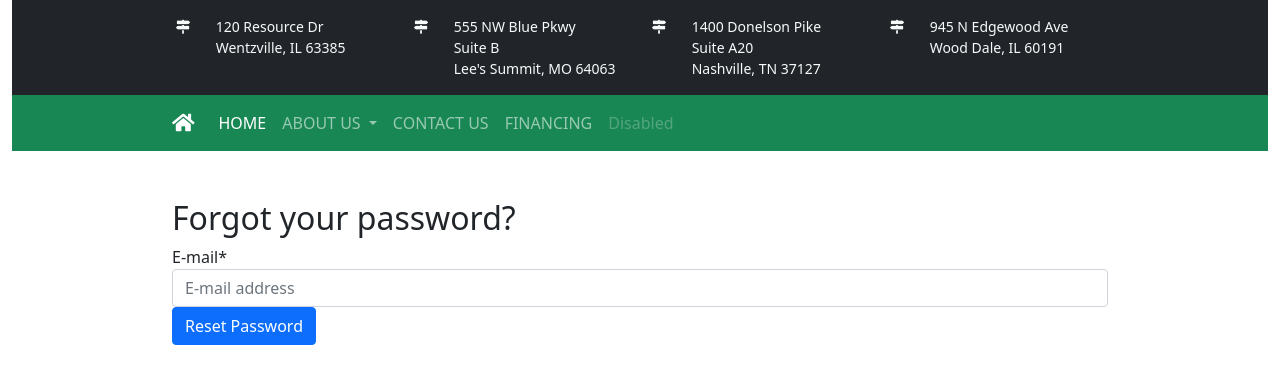
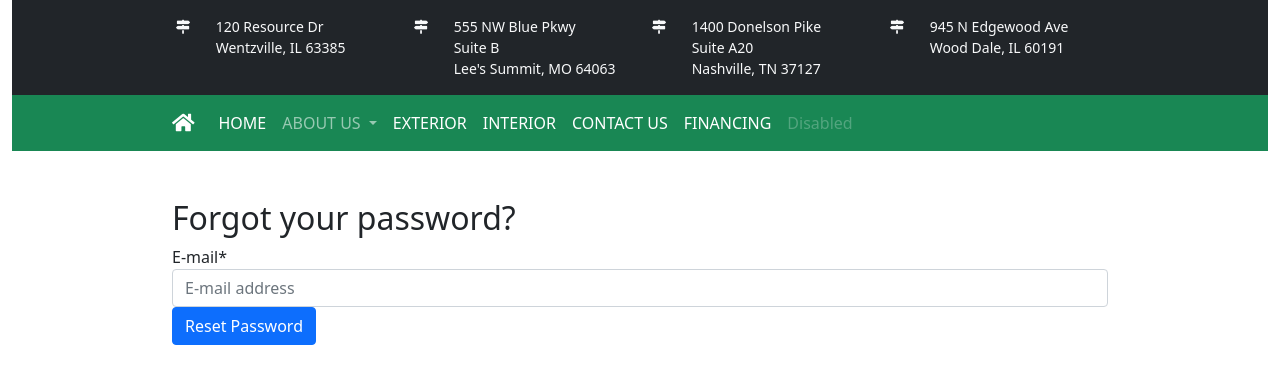
Before and after one commit to Kenan-Kadic/wood, a Django app: page /accounts/password/reset/ in a window 1280 px wide. Shown: the top 390 px of the page. Run offline with Django 3.2, Linux system fonts and the light colour scheme; some libraries are stand-ins or nearby versions.

Commit message:
fixing navigation

```diff
--- a/pages/urls.py
+++ b/pages/urls.py
@@ -1,6 +1,7 @@
 from django.urls import path
 from .views import homePageView, aboutPageView, financingPageView, contactPageView, exteriorPageView, interiorPageView, areasWeServe
 
+app_name = 'pages'
 urlpatterns = [
     path('', homePageView, name='home'),
     path('about/', aboutPageView, name='about'),
--- a/templates/_base.html
+++ b/templates/_base.html
@@ -77,10 +77,10 @@
             <div class="collapse navbar-collapse" id="navbarSupportedContent">
                 <ul class="navbar-nav me-auto mb-2 mb-lg-0">
                     <li class="nav-item active">
-                        <a class="nav-link active" aria-current="page" href="#"> HOME </a>
+                        <a class="nav-link active" aria-current="page" href="{% url 'pages:home' %}"> HOME </a>
                     </li>
                     <li class="nav-item dropdown">
-                            <a class="nav-link dropdown-toggle" href="#" id="navbarDropdown" role="button" data-bs-toggle="dropdown" aria-expanded="false"> ABOUT US </a>
+                            <a class="nav-link dropdown-toggle" href="{% url 'pages:about' %}" id="navbarDropdown" role="button" data-bs-toggle="dropdown" aria-expanded="false"> ABOUT US </a>
                         <ul class="dropdown-menu" aria-labelledby="navbarDropdown">
                             <li><a class="dropdown-item" href="#"> COST VS VALUE REPORT</a></li>
                             <li><a class="dropdown-item" href="#"> GALLERY </a></li>
@@ -90,10 +90,16 @@
                         </ul>
                     </li>
                      <li class="nav-item">
-                        <a class="nav-link" href="#">CONTACT US</a>
+                        <a class="nav-link active" href="{% url 'pages:exterior' %}"> EXTERIOR </a>
                     </li>
                      <li class="nav-item">
-                         <a class="nav-link" href="#">FINANCING</a>
+                        <a class="nav-link active" href="{% url 'pages:interior' %}"> INTERIOR </a>
+                    </li>
+                    <li class="nav-item">
+                        <a class="nav-link active" href="{% url 'pages:contact' %}">CONTACT US</a>
+                    </li>
+                    <li class="nav-item">
+                         <a class="nav-link active" href="{% url 'pages:financing' %}">FINANCING</a>
                     </li>
                     <li class="nav-item">
                         <a class="nav-link disabled" href="#" tabindex="-1" aria-disabled="true">Disabled</a>
```
Also changed, not shown: other parts of templates/_base.html (+26 -24 lines). Lines whose indentation alone changed are shown as unchanged.
